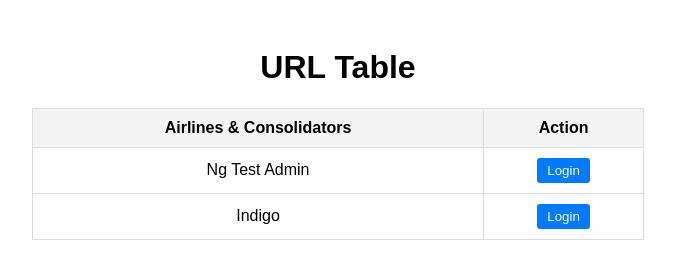
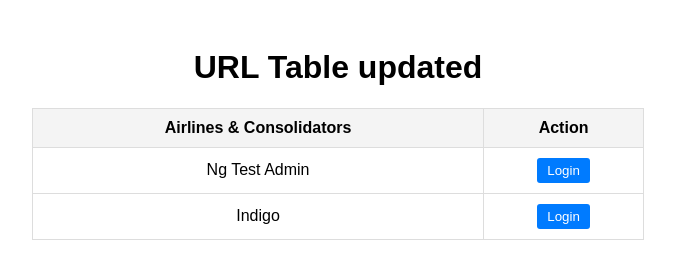
Before and after one commit to FaizKhandwani/AirlineAgentApp, an Electron app: page index.html in a window 1280 px wide. Shown: the whole page, without its empty margins (302-977 px from the left). Drawn offline with Linux system fonts and the light colour scheme.

Commit message:
auto update test

```diff
--- a/index.html
+++ b/index.html
@@ -37,7 +37,7 @@
   </style>
 </head>
 <body>
-  <h1>URL Table</h1>
+  <h1>URL Table updated</h1>
   <table>
     <thead>
       <tr>
--- a/package.json
+++ b/package.json
@@ -1,6 +1,6 @@
 {
   "name": "airline-agent-app",
-  "version": "1.0.0",
+  "version": "1.0.1",
   "description": "Airline agent app",
   "license": "ISC",
   "main": "main.js",
```
